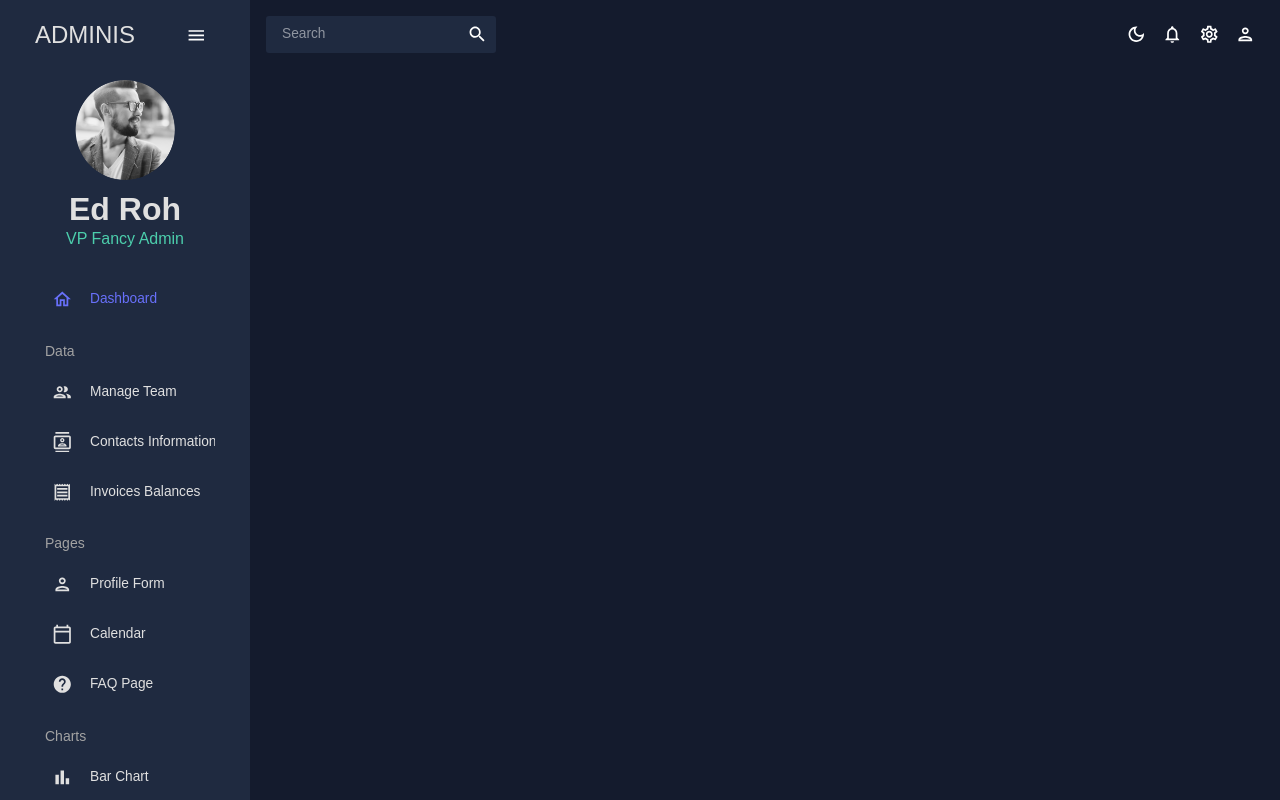
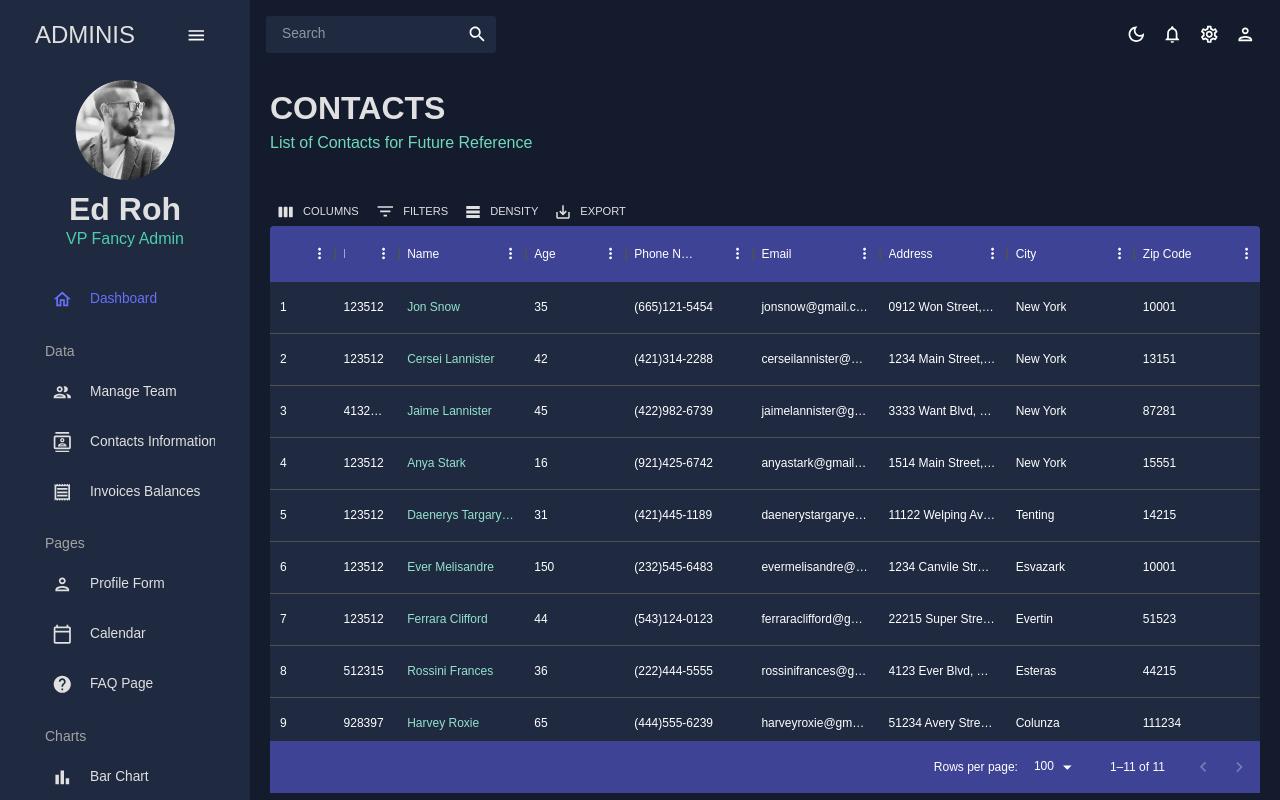
Before and after one commit to AndreyBaglai/admin-app, a React (Create React App) app: page /contacts in a window 1280 px wide. Built offline with nearby package versions, Linux system fonts and the light colour scheme.

Commit message:
create contacts page

```diff
--- a/src/App.tsx
+++ b/src/App.tsx
@@ -7,8 +7,8 @@
 import { ProSidebarProvider } from "react-pro-sidebar";
 import Dashboard from "./pages/Dashboard";
 import Team from "./pages/Team";
+import Contacts from "pages/Contacts";
 // import Invoices from "./pages/invoices";
-// import Contacts from "./pages/contacts";
 // import Bar from "./pages/bar";
 // import Form from "./pages/form";
 // import Line from "./pages/line";
@@ -31,8 +31,8 @@
               <Routes>
                 <Route path="/" element={<Dashboard />} />
                 <Route path="/team" element={<Team />} />
-                {/*<Route path="/contacts" element={<Contacts />} />
-              <Route path="/invoices" element={<Invoices />} />
+                <Route path="/contacts" element={<Contacts />} />
+                {/* <Route path="/invoices" element={<Invoices />} />
               <Route path="/form" element={<Form />} />
               <Route path="/bar" element={<Bar />} />
               <Route path="/pie" element={<Pie />} />
--- /dev/null
+++ b/src/pages/Contacts.tsx
@@ -0,0 +1,102 @@
+import React from "react";
+import { Box, useTheme } from "@mui/material";
+import { DataGrid, GridToolbar } from "@mui/x-data-grid";
+import { tokens } from "../theme";
+import Header from "../components/Header";
+
+import { mockDataContacts } from "../data/mockData";
+
+const Contacts = () => {
+  const theme = useTheme();
+  const colors = tokens(theme.palette.mode);
+
+  const columns = [
+    { field: "id", headerName: "ID", flex: 0.5 },
+    { field: "registrarId", headerName: "Registrar ID", flex: 0.5 },
+    {
+      field: "name",
+      headerName: "Name",
+      flex: 1,
+      cellClassName: "name-column--cell",
+    },
+    {
+      field: "age",
+      headerName: "Age",
+      type: "number",
+      headerAlign: "left",
+      align: "left",
+    },
+    {
+      field: "phone",
+      headerName: "Phone Number",
+      flex: 1,
+    },
+    {
+      field: "email",
+      headerName: "Email",
+      flex: 1,
+    },
+    {
+      field: "address",
+      headerName: "Address",
+      flex: 1,
+    },
+    {
+      field: "city",
+      headerName: "City",
+      flex: 1,
+    },
+    {
+      field: "zipCode",
+      headerName: "Zip Code",
+      flex: 1,
+    },
+  ];
+
+  return (
+    <Box m="20px">
+      <Header
+        title="CONTACTS"
+        subtitle="List of Contacts for Future Reference"
+      />
+      <Box
+        m="40px 0 0 0"
+        height="75vh"
+        sx={{
+          "& .MuiDataGrid-root": {
+            border: "none",
+          },
+          "& .MuiDataGrid-cell": {
+            borderBottom: "none",
+          },
+          "& .name-column--cell": {
+            color: colors.greenAccent[300],
+          },
+          "& .MuiDataGrid-columnHeaders": {
+            backgroundColor: colors.blueAccent[700],
+            borderBottom: "none",
+          },
+          "& .MuiDataGrid-virtualScroller": {
+            backgroundColor: colors.primary[400],
+          },
+          "& .MuiDataGrid-footerContainer": {
+            backgroundColor: colors.blueAccent[700],
+            borderTop: "none",
+          },
+          "& .MuiDataGrid-toolbarContainer .MuiButton-text": {
+            color: `${colors.grey[100]} !important`,
+          },
+        }}
+      >
+        <DataGrid
+          rows={mockDataContacts}
+          // @ts-ignore
+          columns={columns}
+          components={{ Toolbar: GridToolbar }}
+        />
+      </Box>
+    </Box>
+  );
+};
+
+export default Contacts;
```
